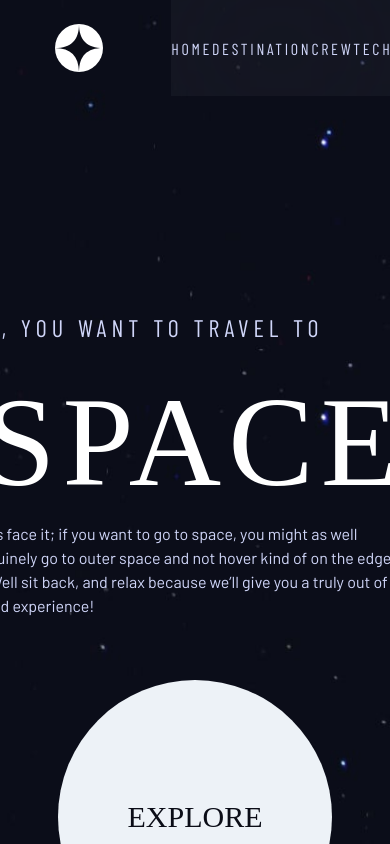
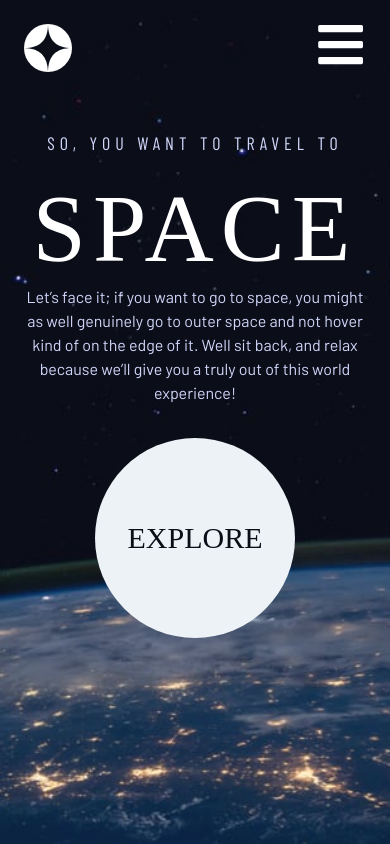
Before and after one commit to Kyokox1/space_tourism, a React (Vite) app: page / in a window 390 px wide. Built offline with nearby package versions, Linux system fonts and the light colour scheme; a web font is replaced by a local one.

Commit message:
Agregando Nav Hamburgueza, para Mobile.

```diff
--- a/package.json
+++ b/package.json
@@ -6,7 +6,7 @@
     "dev": "vite",
     "build": "vite build",
     "preview": "vite preview",
-    "jsonServer":"json-server --watch data.json --port 4000"
+    "jsonServer": "json-server --watch data.json --port 4000"
   },
   "dependencies": {
     "@chakra-ui/react": "^1.8.8",
@@ -29,6 +29,7 @@
     "eslint-plugin-node": "^11.1.0",
     "eslint-plugin-promise": "^6.0.0",
     "eslint-plugin-react": "^7.29.4",
+    "react-icons": "^4.3.1",
     "vite": "^2.9.0"
   }
 }
--- a/src/components/App.jsx
+++ b/src/components/App.jsx
@@ -1,5 +1,5 @@
 import React from "react";
-import { Routes, Route } from "react-router-dom";
+import { Routes, Route, Navigate } from "react-router-dom";
 
 import { Home } from "./pages/Home";
 import { Destination } from "./pages/Destination";
@@ -18,6 +18,7 @@ function App() {
 				<Route path="destination" element={<Destination />} />
 				<Route path="crew" element={<Crew />} />
 				<Route path="technology" element={<Technology />} />
+				<Route path="*" element={<Navigate to="/" />} />
 			</Routes>
 		</>
 	);
--- a/src/components/items/Destination_item.jsx
+++ b/src/components/items/Destination_item.jsx
@@ -132,7 +132,7 @@ export const DestinationItem = ({
 					fontFamily="Barlow"
 					color="#D0D6F9"
 					m={{ lg: "initial", md: "0 auto", base: "0 auto" }}
-					width={{ lg: "400px", md: "100%", base: "100%" }}
+					w={{ lg: "400px", md: "100%", base: "100%" }}
 					pb="2rem"
 					borderBottom="1px #383B4B solid"
 				>
--- a/src/components/pages/Home.jsx
+++ b/src/components/pages/Home.jsx
@@ -1,16 +1,18 @@
 import React from "react";
 import { Link } from "react-router-dom";
-import { Button, Box, Flex, Text } from "@chakra-ui/react";
+import { Button, Box, Flex, Text, Image } from "@chakra-ui/react";
 
 import { Header } from "../sections/Header";
 
 import bgHome from "../../assets/background-home-desktop.jpg";
+import bgHomeTablet from "../../assets/background-home-tablet.jpg";
+import bgHomeMobile from "../../assets/background-home-mobile.jpg";
 
 export const Home = () => {
 	return (
 		<>
 			<Box
-				bgImg={bgHome}
+				bgImg={{ lg: bgHome, md: bgHomeTablet, base: bgHomeMobile }}
 				bgSize="cover"
 				color="white"
 				height="100vh"
@@ -23,24 +25,25 @@ export const Home = () => {
 					justifyContent="space-evenly"
 					flexDir={{ md: "column", lg: "row", base: "column" }}
 					alignItems={{ md: "center", base: "center" }}
-					height={{ lg: "auto", md: "3xl", base: "3xl" }}
-					width="100%"
-					m="9.5rem auto 0 auto"
+					h={{ lg: "auto", md: "4xl", base: "xl" }}
+					w="100%"
+					m={{ lg: "9.5rem auto 0 auto", md: "1rem auto", base: "0" }}
 					fontWeight="300"
 					color="#D0D6F9"
+					textAlign={{ lg: "initial", md: "center", base: "center" }}
 				>
-					<Box width="md">
+					<Box w={{ lg: "md", md: "md", base: "90%" }}>
 						<Text
 							as="h3"
 							fontFamily="Barlow Condensed"
-							fontSize="2xl"
+							fontSize={{ lg: "2xl", md: "2xl", base: "lg" }}
 							letterSpacing={5}
 						>
 							SO, YOU WANT TO TRAVEL TO
 						</Text>
 						<Text
 							as="h1"
-							fontSize="9xl"
+							fontSize={{ lg: "9xl", md: "9xl", base: "8xl" }}
 							fontFamily="Bellefair"
 							textAlign="center"
 							letterSpacing={7}
@@ -48,7 +51,12 @@ export const Home = () => {
 						>
 							SPACE
 						</Text>
-						<Text as="p" fontFamily="Barlow" fontSize="md" mt="-1rem">
+						<Text
+							as="p"
+							fontFamily="Barlow"
+							fontSize={{ lg: "lg", md: "xl", base: "md" }}
+							mt="-1rem"
+						>
 							Let’s face it; if you want to go to space, you might as well
 							genuinely go to outer space and not hover kind of on the edge
 							of it. Well sit back, and relax because we’ll give you a
@@ -58,8 +66,7 @@ export const Home = () => {
 					<Link to="/destination">
 						<Button
 							borderRadius="50%"
-							width="274px"
-							height="274px"
+							boxSize={{ lg: "274px", md: "274px", base: "200px" }}
 							color="#0B0D17"
 							fontFamily="Bellefair"
 							fontSize="3xl"
--- a/src/components/sections/Header.jsx
+++ b/src/components/sections/Header.jsx
@@ -11,13 +11,16 @@ import {
 } from "@chakra-ui/react";
 
 import logo from "../../assets/shared/logo.svg";
+import { NavMobile } from "./NavMobile_item";
+import { NavDesktop } from "./NavDesktop_item";
 // Todo abstraer el nabvar y agregar hover y active
 
 export const Header = () => {
 	return (
 		<Heading
+			zIndex="900"
 			as="header"
-			ml="3.45rem"
+			ml={{ lg: "3.45rem", md: "2.5rem", base: "1.5rem" }}
 			height="96px"
 			fontFamily="Barlow Condensed"
 		>
@@ -32,74 +35,8 @@ export const Header = () => {
 					ml="100px"
 					justifyContent="space-around"
 				></Box>
-				<Box as="nav" height="inherit">
-					<UnorderedList
-						bg="rgba(255, 255, 255, 0.04)"
-						backdropFilter="blur(81.5485px)"
-						width="65vw"
-						fontWeight="400"
-						listStyleType="none"
-						px={{ lg: "4rem", md: "0", base: "0" }}
-						ml="-2rem"
-						height="inherit"
-						display="flex"
-						color="#D0D6F9"
-						fontSize="1rem"
-						lineHeight="19px"
-						justifyContent="space-around"
-						alignItems="center"
-						letterSpacing="2.7px"
-					>
-						<ListItem>
-							<Link to="/">
-								<Text
-									as="strong"
-									color="white"
-									display={{ lg: "inline", md: "none", base: "none" }}
-								>
-									00
-								</Text>{" "}
-								HOME
-							</Link>
-						</ListItem>
-						<ListItem>
-							<Link to="/destination">
-								<Text
-									as="strong"
-									color="#FFFFFF"
-									display={{ lg: "inline", md: "none", base: "none" }}
-								>
-									01
-								</Text>{" "}
-								DESTINATION
-							</Link>
-						</ListItem>
-						<ListItem>
-							<Link to="/crew">
-								<Text
-									as="strong"
-									color="#FFFFFF"
-									display={{ lg: "inline", md: "none", base: "none" }}
-								>
-									02
-								</Text>{" "}
-								CREW
-							</Link>
-						</ListItem>
-						<ListItem>
-							<Link to="/technology">
-								<Text
-									as="strong"
-									color="#FFFFFF"
-									display={{ lg: "inline", md: "none", base: "none" }}
-								>
-									03
-								</Text>{" "}
-								TECHNOLOGY
-							</Link>
-						</ListItem>
-					</UnorderedList>
-				</Box>
+				<NavDesktop />
+				<NavMobile />
 			</Flex>
 		</Heading>
 	);
--- /dev/null
+++ b/src/components/sections/NavDesktop_item.jsx
@@ -0,0 +1,85 @@
+import {
+	Box,
+	Link,
+	ListItem,
+	Text,
+	UnorderedList
+} from "@chakra-ui/react";
+import React from "react";
+
+export const NavDesktop = () => {
+	return (
+		<Box
+			as="nav"
+			display={{ lg: "block", md: "block", base: "none" }}
+			height="inherit"
+		>
+			<UnorderedList
+				bg="rgba(255, 255, 255, 0.04)"
+				backdropFilter="blur(81.5485px)"
+				width="65vw"
+				fontWeight="400"
+				listStyleType="none"
+				px={{ lg: "4rem", md: "0", base: "0" }}
+				ml="-2rem"
+				height="inherit"
+				display="flex"
+				color="#D0D6F9"
+				fontSize="1rem"
+				lineHeight="19px"
+				justifyContent="space-around"
+				alignItems="center"
+				letterSpacing="2.7px"
+			>
+				<ListItem>
+					<Link to="/">
+						<Text
+							as="strong"
+							color="white"
+							display={{ lg: "inline", md: "none", base: "none" }}
+						>
+							00
+						</Text>{" "}
+						HOME
+					</Link>
+				</ListItem>
+				<ListItem>
+					<Link to="/destination">
+						<Text
+							as="strong"
+							color="#FFFFFF"
+							display={{ lg: "inline", md: "none", base: "none" }}
+						>
+							01
+						</Text>{" "}
+						DESTINATION
+					</Link>
+				</ListItem>
+				<ListItem>
+					<Link to="/crew">
+						<Text
+							as="strong"
+							color="#FFFFFF"
+							display={{ lg: "inline", md: "none", base: "none" }}
+						>
+							02
+						</Text>{" "}
+						CREW
+					</Link>
+				</ListItem>
+				<ListItem>
+					<Link to="/technology">
+						<Text
+							as="strong"
+							color="#FFFFFF"
+							display={{ lg: "inline", md: "none", base: "none" }}
+						>
+							03
+						</Text>{" "}
+						TECHNOLOGY
+					</Link>
+				</ListItem>
+			</UnorderedList>
+		</Box>
+	);
+};
--- /dev/null
+++ b/src/components/sections/NavMobile_item.jsx
@@ -0,0 +1,93 @@
+import React, { useRef } from "react";
+import {
+	Box,
+	Button,
+	Drawer,
+	DrawerBody,
+	DrawerContent,
+	DrawerOverlay,
+	Flex,
+	Text,
+	useDisclosure
+} from "@chakra-ui/react";
+import { FaBars, FaTimes } from "react-icons/fa";
+import { Link } from "react-router-dom";
+
+export const NavMobile = () => {
+	const { isOpen, onOpen, onClose } = useDisclosure();
+	const btnRef = useRef();
+
+	const wordsNavBar = ["HOME", "DESTINATION", "CREW", "TECHNOLOGY"];
+
+	return (
+		<Box
+			as="nav"
+			mr="1.5rem"
+			display={{ lg: "none", md: "none", base: "block" }}
+		>
+			<Box
+				as="button"
+				fontSize="3.2rem"
+				h="50px"
+				variant="link"
+				color="#FFFFFF"
+				ref={btnRef}
+				onClick={onOpen}
+			>
+				<FaBars />
+			</Box>
+			<Drawer
+				isOpen={isOpen}
+				placement="right"
+				onClose={onClose}
+				finalFocusRef={btnRef}
+			>
+				<DrawerOverlay />
+				<DrawerContent
+					bg="rgba(255, 255, 255, 0.04)"
+					backdropFilter="blur(81.5485px)"
+					display="flex"
+				>
+					<Button
+						color="white"
+						p="0"
+						m="5px"
+						alignSelf="flex-end"
+						w="60px"
+						h="60px"
+						variant="ghost"
+						fontSize="2.5rem"
+						onClick={onClose}
+					>
+						<FaTimes />
+					</Button>
+					<DrawerBody
+						display="flex"
+						flexDir="column"
+						gap={3}
+						fontFamily="Barlow Condensed"
+						fontSize="lg"
+						color="#FFFFFF"
+					>
+						{wordsNavBar.map((el, i) => (
+							<Link to={`/${el.toLowerCase()}`} key={el}>
+								<Box
+									as="button"
+									width="100%"
+									h="60px"
+									textAlign="initial"
+									letterSpacing="4.75px"
+								>
+									<Text as="span" fontWeight="bold">
+										0{i}
+									</Text>{" "}
+									{el}
+								</Box>
+							</Link>
+						))}
+					</DrawerBody>
+				</DrawerContent>
+			</Drawer>
+		</Box>
+	);
+};
```
Also changed, not shown: 1 other file (tests, documents, lock files or other folders).
